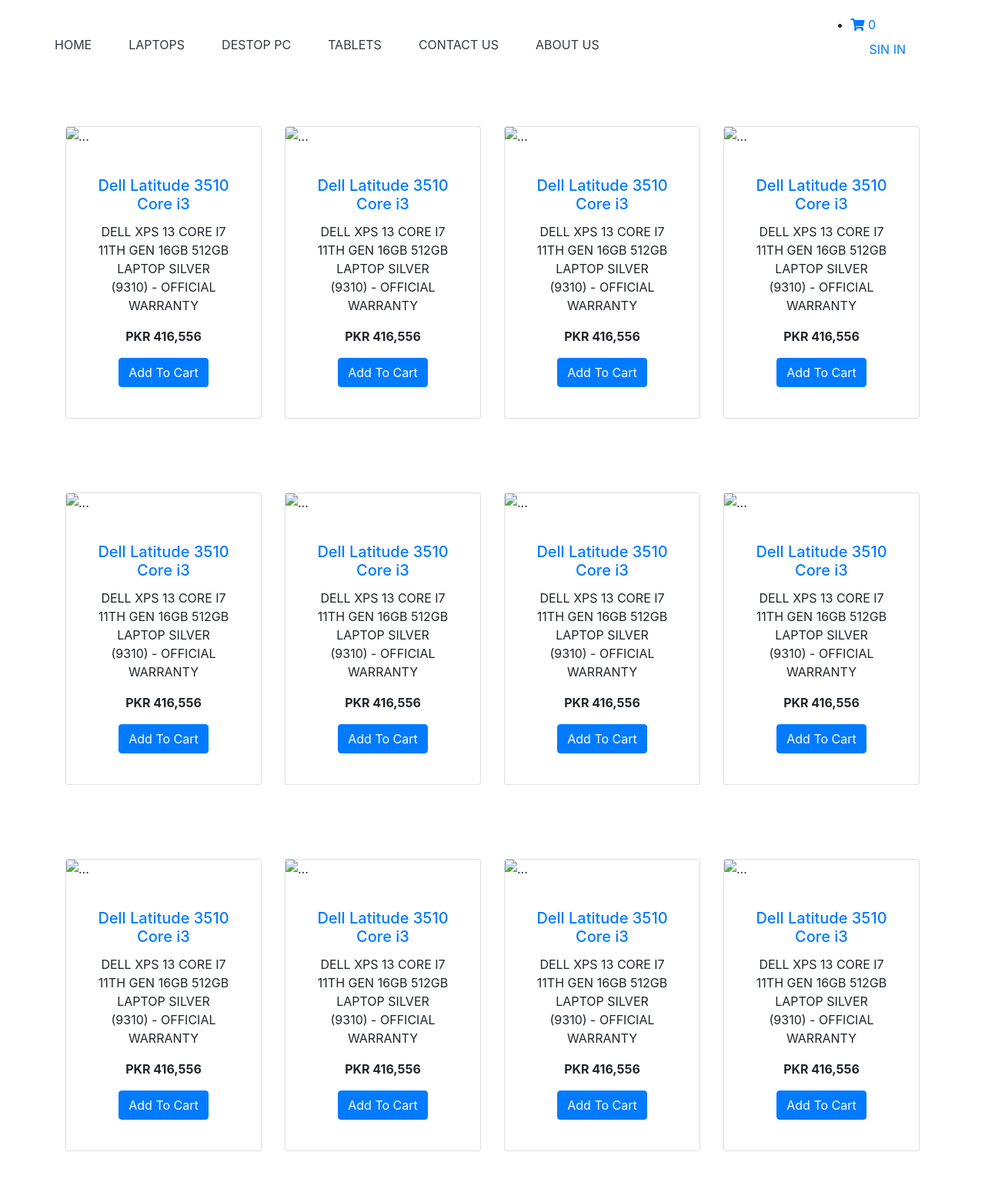
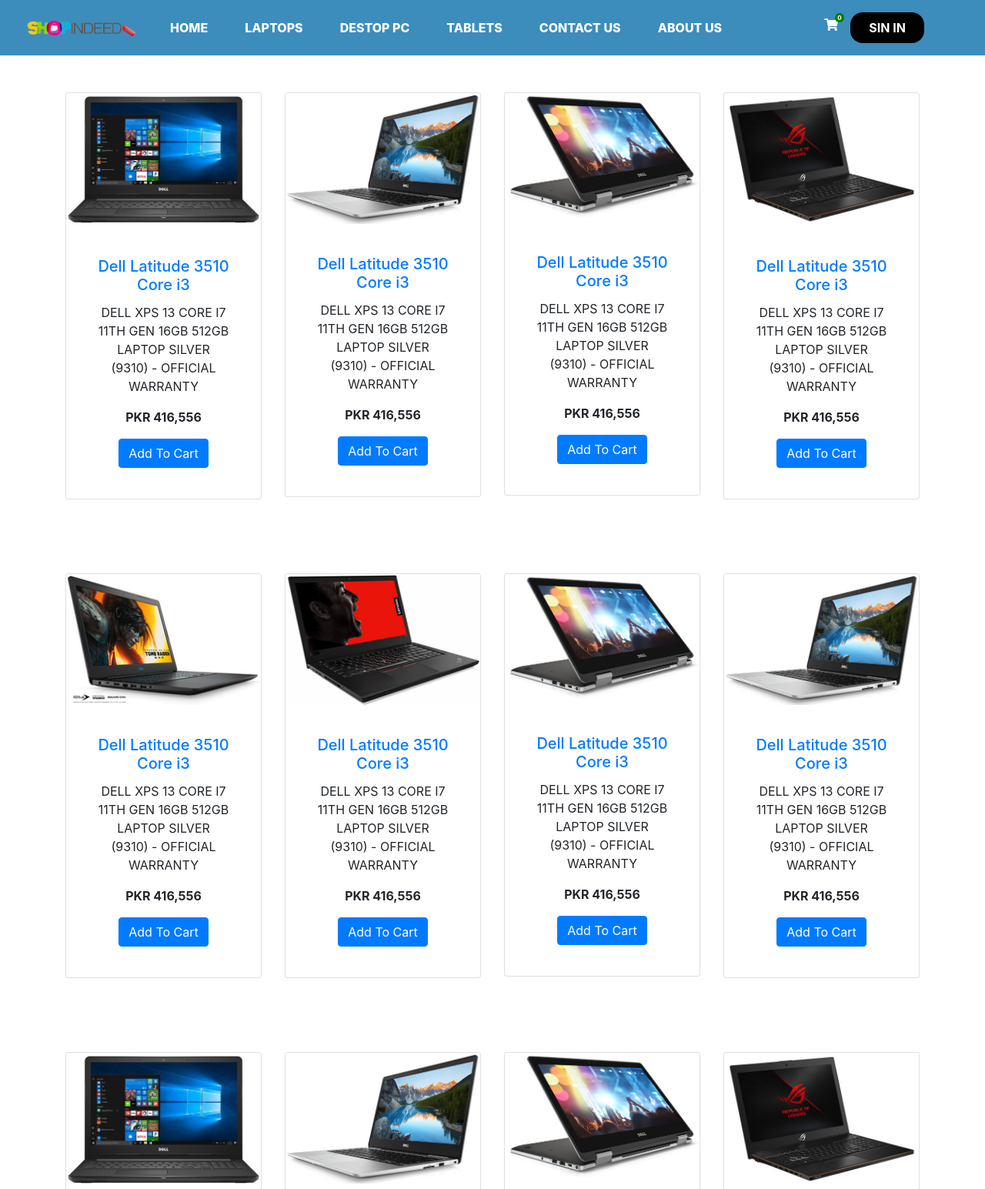
Before and after one commit to altaflatifhj143/Shopping-site, a plain HTML site: page destop.html in a window 1280 px wide. Shown: the top 1545 px of the page at 77% size. Drawn offline with nearby package versions, Linux system fonts and the light colour scheme.

Commit message:
Update destop.html

```diff
--- a/destop.html
+++ b/destop.html
@@ -8,7 +8,7 @@
 	<title>SHOPPING</title>
 	<!-- Cutomise css link -->
 	<link rel="stylesheet" href="bootstrap.min.css">
-	<link rel="stylesheet" href="style.css">
+	<link rel="stylesheet" href="style1.css">
 	<link rel="stylesheet" href="https://use.fontawesome.com/releases/v5.15.4/css/all.css" integrity="sha384-DyZ88mC6Up2uqS4h/KRgHuoeGwBcD4Ng9SiP4dIRy0EXTlnuz47vAwmeGwVChigm" crossorigin="anonymous">
 	<link rel="stylesheet" href="https://use.fontawesome.com/releases/v5.15.4/css/all.css" integrity="sha384-DyZ88mC6Up2uqS4h/KRgHuoeGwBcD4Ng9SiP4dIRy0EXTlnuz47vAwmeGwVChigm" crossorigin="anonymous"> </head>
     <link href="https://unpkg.com/aos@2.3.1/dist/aos.css" rel="stylesheet">
@@ -20,7 +20,7 @@
 			height: 31px;" type="button" data-toggle="collapse" data-target="#navbarTogglerDemo03" aria-controls="navbarTogglerDemo03" aria-expanded="false" aria-label="Toggle navigation"> <span class="navbar-toggler-icon " style="width: 22px;margin: -8px;    margin-bottom: -4px;"></span> </button>
 			<a class="navbar-brand" href="#">
 
-				<img src="Assets/logo/21700_279437_9458_image-removebg-preview (1).png" class="img-fluid" width="150"  alt="">
+				<img src="logo.png" class="img-fluid" width="150"  alt="">
 				</a>
 			<div class="collapse navbar-collapse" id="navbarTogglerDemo03">
 				<ul class="navbar-nav mr-auto mt-2 mt-lg-0">
@@ -58,7 +58,7 @@
 	<div class="container my-5">
 		<div class="row">
 			<div class="col-lg-3 col-sm-6  mb-5" data-aos="zoom-in">
-				<div class="card "> <img src="Assets/Laptop/Webp.net-resizeimage (13).jpg" class="card-img-top" alt="...">
+				<div class="card "> <img src="Webp.net-resizeimage (13).jpg" class="card-img-top" alt="...">
 					<div class="card-body text-center ">
 						<div class="card-body">
 							<h5 class="card-title"><a href="#">Dell Latitude 3510 Core i3</a></h5>
@@ -70,7 +70,7 @@
 				</div>
 			</div>
 			<div class="col-lg-3 col-sm-6  mb-5" data-aos="zoom-in">
-				<div class="card "> <img src="Assets/Laptop/l22.jpg" class="card-img-top" alt="...">
+				<div class="card "> <img src="l22.jpg" class="card-img-top" alt="...">
 					<div class="card-body text-center ">
 						<div class="card-body">
 							<h5 class="card-title"><a href="#">Dell Latitude 3510 Core i3</a></h5>
@@ -82,7 +82,7 @@
 				</div>
 			</div>
 			<div class="col-lg-3 col-sm-6  mb-5" data-aos="zoom-in">
-				<div class="card "> <img src="Assets/Laptop/l23.jpg" class="card-img-top" alt="...">
+				<div class="card "> <img src="l23.jpg" class="card-img-top" alt="...">
 					<div class="card-body text-center ">
 						<div class="card-body">
 							<h5 class="card-title"><a href="#">Dell Latitude 3510 Core i3</a></h5>
@@ -94,7 +94,7 @@
 				</div>
 			</div>
 			<div class="col-lg-3 col-sm-6  mb-5" data-aos="zoom-in">
-				<div class="card "> <img src="Assets/home/ROG-Zephyrus-M.jpg" class="card-img-top" alt="...">
+				<div class="card "> <img src="ROG-Zephyrus-M.jpg" class="card-img-top" alt="...">
 					<div class="card-body text-center ">
 						<div class="card-body">
 							<h5 class="card-title"><a href="#">Dell Latitude 3510 Core i3</a></h5>
@@ -111,7 +111,7 @@
 	<div class="container my-5">
 		<div class="row">
 			<div class="col-lg-3 col-sm-6  mb-5" data-aos="zoom-in">
-				<div class="card "> <img src="Assets/Laptop/Webp.net-resizeimage (15)qw.jpg" class="card-img-top" alt="...">
+				<div class="card "> <img src="Webp.net-resizeimage (15)qw.jpg" class="card-img-top" alt="...">
 					<div class="card-body text-center ">
 						<div class="card-body">
 							<h5 class="card-title"><a href="#">Dell Latitude 3510 Core i3</a></h5>
@@ -123,7 +123,7 @@
 				</div>
 			</div>
 			<div class="col-lg-3 col-sm-6  mb-5" data-aos="zoom-in">
-				<div class="card "> <img src="Assets/Laptop/Webp.net-resizeimage (1115).jpg" class="card-img-top" alt="...">
+				<div class="card "> <img src="Webp.net-resizeimage (1115).jpg" class="card-img-top" alt="...">
 					<div class="card-body text-center ">
 						<div class="card-body">
 							<h5 class="card-title"><a href="#">Dell Latitude 3510 Core i3</a></h5>
@@ -135,7 +135,7 @@
 				</div>
 			</div>
 			<div class="col-lg-3 col-sm-6  mb-5" data-aos="zoom-in">
-				<div class="card "> <img src="Assets/Laptop/l23.jpg" class="card-img-top" alt="...">
+				<div class="card "> <img src="l23.jpg" class="card-img-top" alt="...">
 					<div class="card-body text-center ">
 						<div class="card-body">
 							<h5 class="card-title"><a href="#">Dell Latitude 3510 Core i3</a></h5>
@@ -147,7 +147,7 @@
 				</div>
 			</div>
 			<div class="col-lg-3 col-sm-6  mb-5" data-aos="zoom-in">
-				<div class="card "> <img src="Assets/Laptop/l22.jpg" class="card-img-top" alt="...">
+				<div class="card "> <img src="l22.jpg" class="card-img-top" alt="...">
 					<div class="card-body text-center ">
 						<div class="card-body">
 							<h5 class="card-title"><a href="#">Dell Latitude 3510 Core i3</a></h5>
@@ -164,7 +164,7 @@
 	<div class="container my-5">
 		<div class="row">
 			<div class="col-lg-3 col-sm-6  mb-5" data-aos="zoom-in">
-				<div class="card "> <img src="Assets/Laptop/Webp.net-resizeimage (13).jpg" class="card-img-top" alt="...">
+				<div class="card "> <img src="Webp.net-resizeimage (13).jpg" class="card-img-top" alt="...">
 					<div class="card-body text-center ">
 						<div class="card-body">
 							<h5 class="card-title"><a href="#">Dell Latitude 3510 Core i3</a></h5>
@@ -176,7 +176,7 @@
 				</div>
 			</div>
 			<div class="col-lg-3 col-sm-6  mb-5" data-aos="zoom-in">
-				<div class="card "> <img src="Assets/Laptop/l22.jpg" class="card-img-top" alt="...">
+				<div class="card "> <img src="l22.jpg" class="card-img-top" alt="...">
 					<div class="card-body text-center ">
 						<div class="card-body">
 							<h5 class="card-title"><a href="#">Dell Latitude 3510 Core i3</a></h5>
@@ -188,7 +188,7 @@
 				</div>
 			</div>
 			<div class="col-lg-3 col-sm-6  mb-5" data-aos="zoom-in">
-				<div class="card "> <img src="Assets/Laptop/l23.jpg" class="card-img-top" alt="...">
+				<div class="card "> <img src="l23.jpg" class="card-img-top" alt="...">
 					<div class="card-body text-center ">
 						<div class="card-body">
 							<h5 class="card-title"><a href="#">Dell Latitude 3510 Core i3</a></h5>
@@ -200,7 +200,7 @@
 				</div>
 			</div>
 			<div class="col-lg-3 col-sm-6  mb-5" data-aos="zoom-in">
-				<div class="card "> <img src="Assets/home/ROG-Zephyrus-M.jpg" class="card-img-top" alt="...">
+				<div class="card "> <img src="ROG-Zephyrus-M.jpg" class="card-img-top" alt="...">
 					<div class="card-body text-center ">
 						<div class="card-body">
 							<h5 class="card-title"><a href="#">Dell Latitude 3510 Core i3</a></h5>
@@ -217,7 +217,7 @@
 	<div class="container my-5">
 		<div class="row">
 			<div class="col-lg-3 col-sm-6  mb-5" data-aos="zoom-in">
-				<div class="card "> <img src="Assets/Laptop/Webp.net-resizeimage (15)qw.jpg" class="card-img-top" alt="...">
+				<div class="card "> <img src="Webp.net-resizeimage (15)qw.jpg" class="card-img-top" alt="...">
 					<div class="card-body text-center ">
 						<div class="card-body">
 							<h5 class="card-title"><a href="#">Dell Latitude 3510 Core i3</a></h5>
@@ -229,7 +229,7 @@
 				</div>
 			</div>
 			<div class="col-lg-3 col-sm-6  mb-5" data-aos="zoom-in">
-				<div class="card "> <img src="Assets/Laptop/Webp.net-resizeimage (1115).jpg" class="card-img-top" alt="...">
+				<div class="card "> <img src="Webp.net-resizeimage (1115).jpg" class="card-img-top" alt="...">
 					<div class="card-body text-center ">
 						<div class="card-body">
 							<h5 class="card-title"><a href="#">Dell Latitude 3510 Core i3</a></h5>
@@ -241,7 +241,7 @@
 				</div>
 			</div>
 			<div class="col-lg-3 col-sm-6  mb-5" data-aos="zoom-in">
-				<div class="card "> <img src="Assets/Laptop/l23.jpg" class="card-img-top" alt="...">
+				<div class="card "> <img src="l23.jpg" class="card-img-top" alt="...">
 					<div class="card-body text-center ">
 						<div class="card-body">
 							<h5 class="card-title"><a href="#">Dell Latitude 3510 Core i3</a></h5>
@@ -253,7 +253,7 @@
 				</div>
 			</div>
 			<div class="col-lg-3 col-sm-6  mb-5" data-aos="zoom-in">
-				<div class="card "> <img src="Assets/Laptop/l22.jpg" class="card-img-top" alt="...">
+				<div class="card "> <img src="l22.jpg" class="card-img-top" alt="...">
 					<div class="card-body text-center ">
 						<div class="card-body">
 							<h5 class="card-title"><a href="#">Dell Latitude 3510 Core i3</a></h5>
@@ -363,11 +363,11 @@
 			<div class="container-fluid mb-3">
 				<div class="row">
 					<div class="col text-center">
-					<img src="Imges/master-new.png" alt="" height="40" width="40" class="mx-sm-3 mx-1" >
-					<img src="Imges/visa-new.png" alt="" height="40" width="40" class="mx-md-3 mx-1" >
-					<img src="Assets/footer/paypal_logo_full_1510137413808.jpg" alt="" height="40" width="70" class="mx-md-3 mx-1" >
-					<img src="Assets/footer/images.png" alt="" height="40" width="60" class="mx-md-3 mx-1" >
-					<img src="Imges/visa-new.png" alt="" height="40" width="40" class="d-md-inline d-none" >
+					<img src="master-new.png" alt="" height="40" width="40" class="mx-sm-3 mx-1" >
+					<img src="visa-new.png" alt="" height="40" width="40" class="mx-md-3 mx-1" >
+					<img src="paypal_logo_full_1510137413808.jpg" alt="" height="40" width="70" class="mx-md-3 mx-1" >
+					<img src="images.png" alt="" height="40" width="60" class="mx-md-3 mx-1" >
+					<img src="visa-new.png" alt="" height="40" width="40" class="d-md-inline d-none" >
 
 
 					</div>
```
